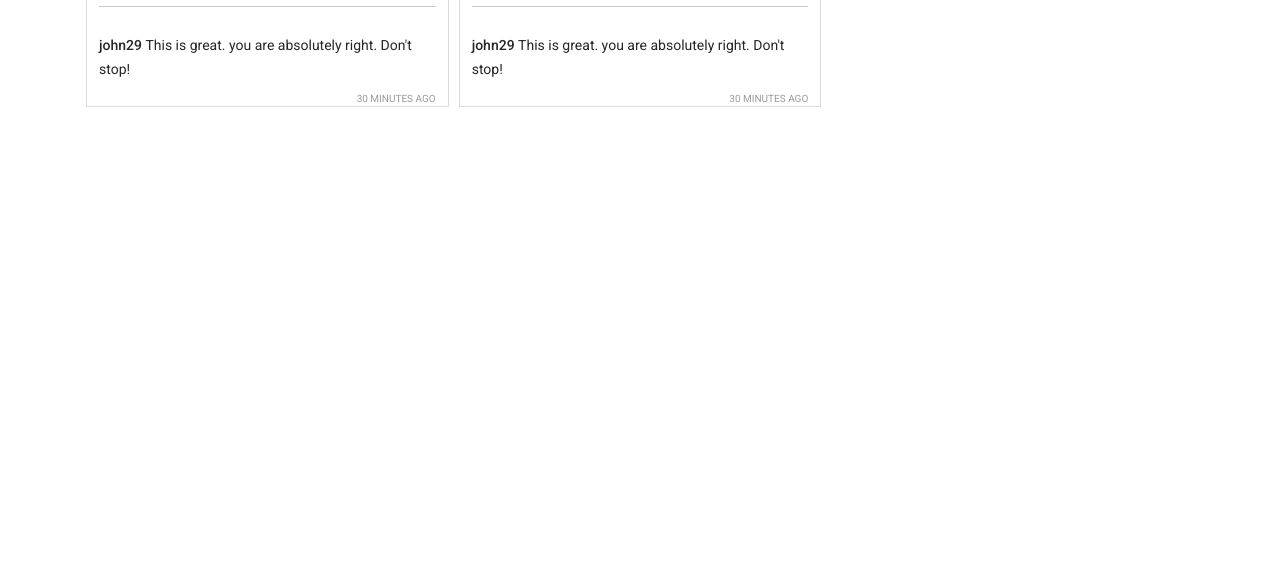
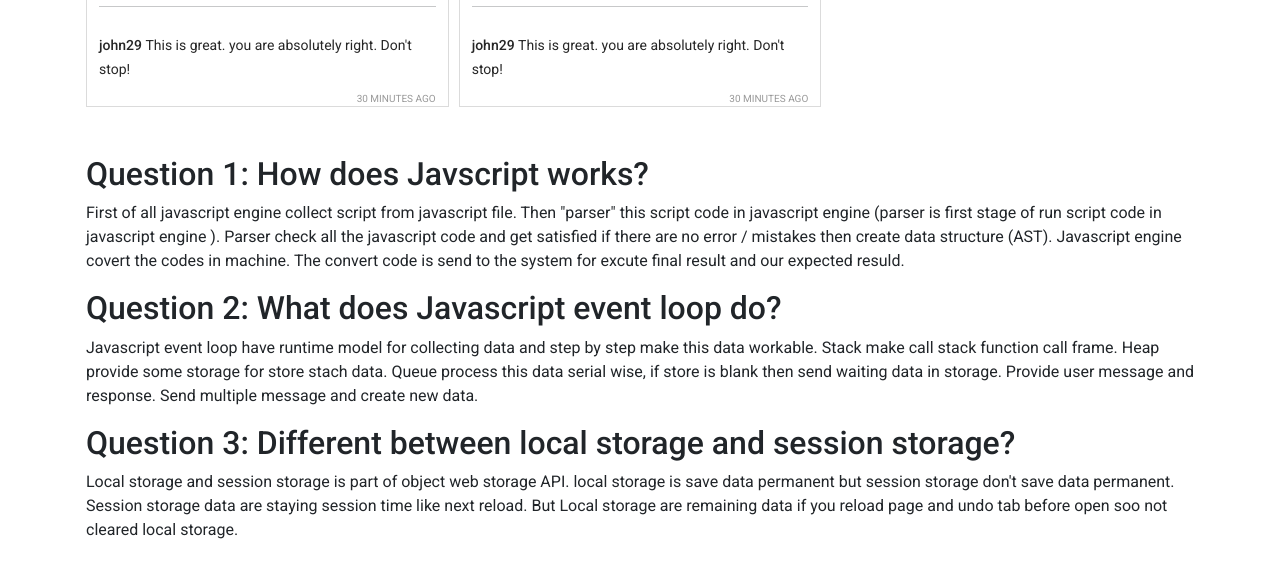
Before and after one commit to laizuakram1/insta-sohor, a plain HTML site: page index.html in a window 1280 px wide. Shown: the part 1425-1999 px from the top of the page. Before the commit the page ends 1548 px from the top, so only its background shows below. Drawn offline with nearby package versions, Linux system fonts and the light colour scheme.

Commit message:
add question answer

```diff
--- a/index.html
+++ b/index.html
@@ -76,7 +76,25 @@
             <div id="reported">
                 <h1>Reported posts</h1>
             </div>
+
+            <section id="FAQ" class="mt-5">
+                <div>
+                    <div id="Q-1">
+                        <h2>Question 1: How does Javscript works?</h2>
+                        <p>First of all javascript engine collect script from javascript file. Then "parser" this script code in javascript engine (parser is first stage of run script code in javascript engine ). Parser check all the javascript code and get satisfied if there are no error / mistakes then create data structure (AST). Javascript engine covert the codes in machine. The convert code is send to the system for excute final result and our expected resuld.  </p>
+                    </div>
+                    <div id="Q-2">
+                        <h2>Question 2: What does Javascript event loop do?</h2>
+                        <p>Javascript event loop have runtime model for collecting data and step by step make this data workable. Stack make call stack function call frame. Heap provide some storage for store stach data. Queue process this data serial wise, if store is blank then send waiting data in storage. Provide user message and response. Send multiple message and create new data.   </p>
+                    </div>
+                    <div id="Q-3">
+                        <h2>Question 3: Different between local storage and session storage?</h2>
+                        <p>Local storage and session storage is part of object web storage API. local storage is save data permanent but session storage don't save data permanent. Session storage data are staying session time like next reload. But Local storage are remaining data if you reload page and undo tab before open soo not cleared local storage.</p>
+                    </div>
+                </div>
+            </section>
         </main>
+
         <footer></footer>
 
         <!-- add javascript  file  -->
```
